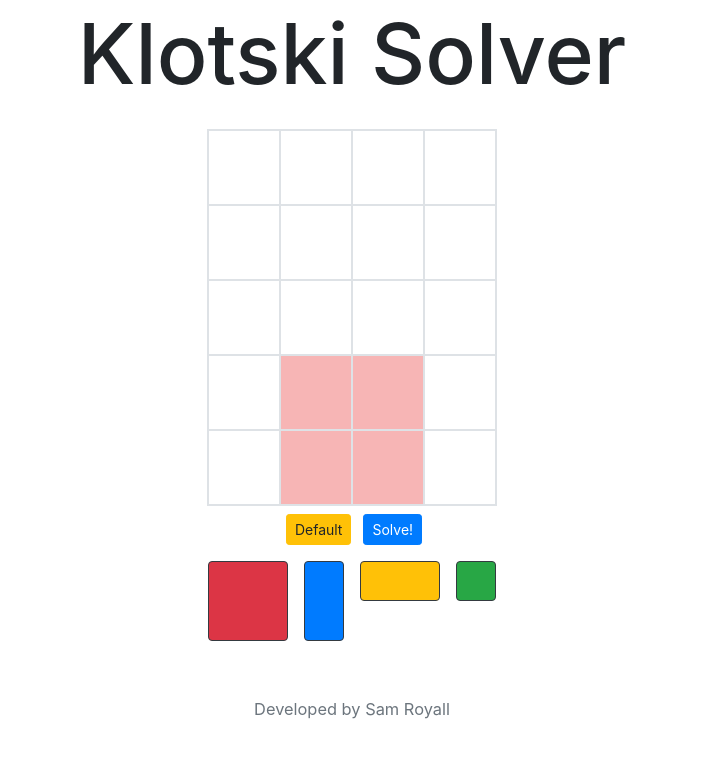
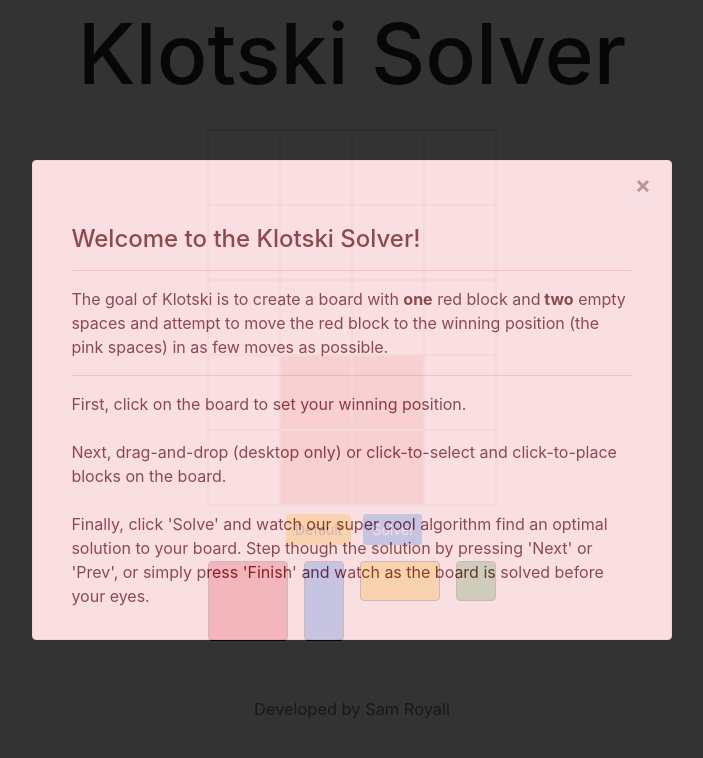
Before and after one commit to samrroyall/klotski-solver, a React (Create React App) app: page / in a window 1280 px wide. Shown: the top 758 px of the page, without its empty margins (288-991 px from the left). Built offline with nearby package versions, Linux system fonts and the light colour scheme.

Commit message:
Added alert telling users how to use the app! 🔥🚀

```diff
--- a/src/App.js
+++ b/src/App.js
@@ -685,9 +685,44 @@ class Content extends React.Component {
   }
 }
 
+function removeOverlay() {
+  document.getElementById("overlay").classList.add("hide");
+}
+
 function App() {
+  const instructionsAlert = (
+    <div id="overlay">
+      <div className="alert alert-danger alert-dismissible fade show alert-body"
+        role="alert">
+            <div className="h4">Welcome to the Klotski Solver!</div>
+            <hr/>
+            The goal of Klotski is to create a board with <strong>one</strong> red block and
+            <strong> two</strong> empty spaces and attempt to move the red block to the winning
+            position (the pink spaces) in as few moves as possible.
+            <hr/>
+            First, click on the board to set your winning position.
+            <br/><br/>
+            Next, drag-and-drop (desktop only) or click-to-select and click-to-place blocks
+            on the board.
+            <br/><br/>
+            Finally, click 'Solve' and watch our super cool algorithm find an optimal solution
+            to your board. Step though the solution by pressing 'Next' or 'Prev', or simply
+            press 'Finish' and watch as the board is solved before your eyes.
+            <button type="button"
+              className="close"
+              data-dismiss="alert"
+              aria-label="Close"
+              onClick={removeOverlay}>
+                <span aria-hidden="true">&times;</span>
+            </button>
+      </div>
+    </div>
+  );
   return (
-    <Content />
+    <div>
+      {instructionsAlert}
+      <Content />
+    </div>
   );
 }
 
--- a/src/style.css
+++ b/src/style.css
@@ -4,6 +4,35 @@
 #footer {
     font-size: calc(10px + .5vw) !important;
 }
+
+.hide {
+    display: none;
+}
+.alert-body {
+    position: fixed;
+    top: 20%;
+    left: 25%;
+    padding-top: 5%;
+    padding-bottom: 5%;
+    padding-left: 3%;
+    padding-right: 3%;
+    height: 60%;
+    width: 50%;
+    z-index: 3;
+    opacity: 100%;
+    /*color: black;*/
+}
+#overlay {
+    position: fixed;
+    top: 0;
+    left: 0;
+    height: 100%;
+    width: 100%;
+    background-color: black;
+    opacity: 80%;
+    z-index: 2;
+}
+
 .board {
     min-width: 300px !important;
 }
```
